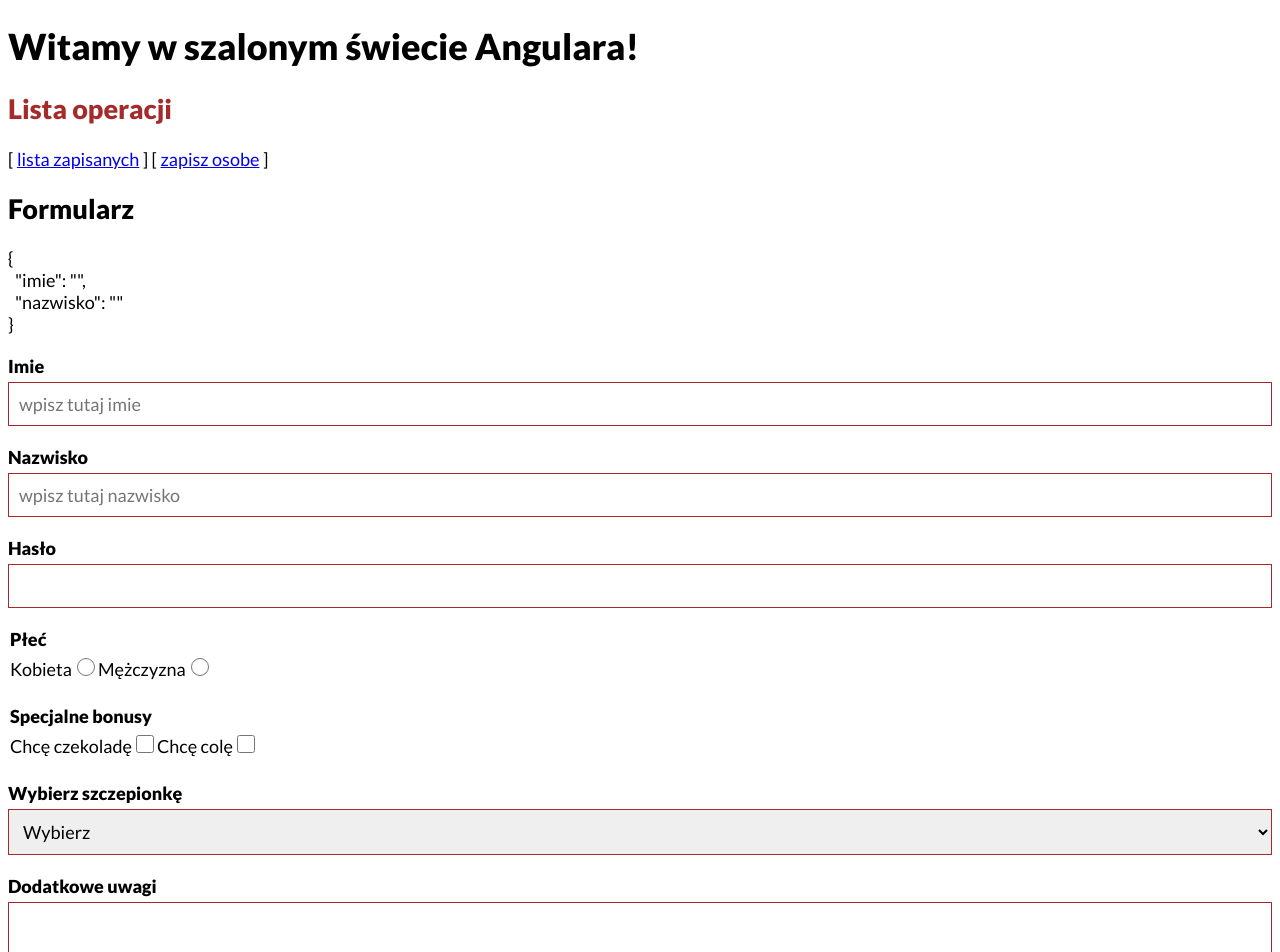
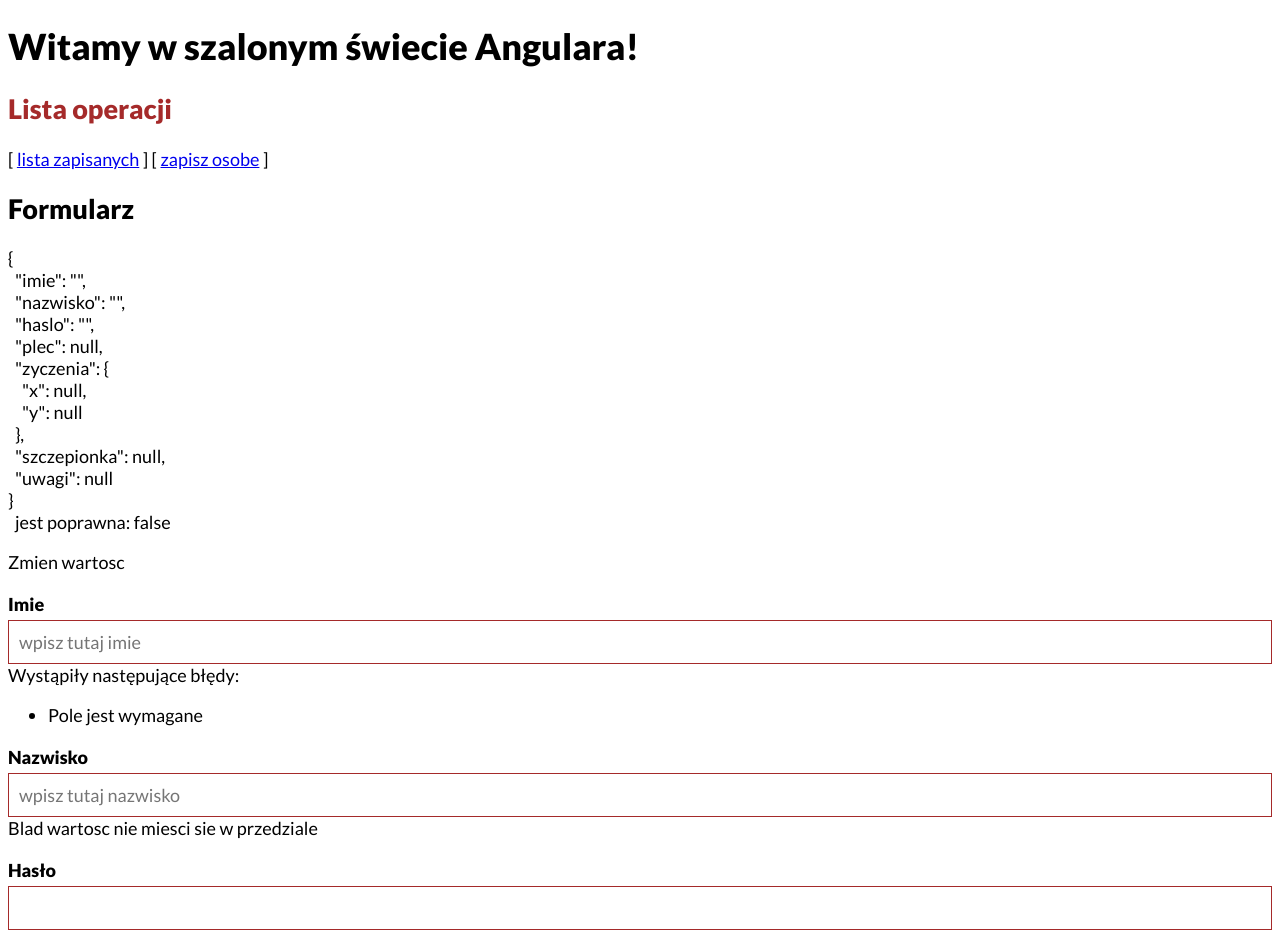
Before and after one commit to hubertmuller/zdjavapol87-angular, an Angular app: page /dodaj in a window 1280 px wide. Shown: the top 952 px of the page. Built offline with nearby package versions, Linux system fonts and the light colour scheme.

Commit message:
formularz2

```diff
--- a/src/app/formularz/formularz.component.html
+++ b/src/app/formularz/formularz.component.html
@@ -2,46 +2,58 @@
 
 <pre>
 {{ forma.value | json }}
+  jest poprawna: {{forma.valid}}
 </pre>
 
 <form [formGroup]="forma" method="get" action="index.html" name="forma">
 
-  <div id="blad"></div>
+  <div (click)="zmien()">Zmien wartosc</div>
 
   <div>
     <label for="imieid">Imie</label>
     <input formControlName="imie" type="text" name="imie" id="imieid" placeholder="wpisz tutaj imie">
+    <div *ngIf="forma.controls.imie.errors">
+      Wystąpiły następujące błędy:
+      <ul>
+      <li *ngIf="forma.controls.imie.errors.required">Pole jest wymagane</li>
+      <li *ngIf="forma.controls.imie.errors.minlength">Pole jest zbyt krótkie</li>
+      <li *ngIf="forma.controls.imie.errors.pattern">Nie spełnia wzorca</li>
+      </ul>
+    </div>
   </div>
 
   <div>
     <label for="nazwiskoid">Nazwisko</label>
     <input formControlName="nazwisko" type="text" name="nazwisko" class="styl1 styl2" id="nazwiskoid" value="Nowak" placeholder="wpisz tutaj nazwisko">
+    <div *ngIf="forma.controls.nazwisko.errors">Blad
+      {{forma.controls.nazwisko.errors.poprawnyprzedzial}}
+      </div>
   </div>
 
   <div>
     <label for="hasloid">Hasło</label>
-    <input type="password" id="hasloid" name="haslo" value="">
+    <input formControlName="haslo" type="password" id="hasloid" name="haslo" value="">
   </div>
 
   <fieldset>
     <legend>Płeć</legend>
     <label for="kid">Kobieta</label>
-    <input type="radio" value="k" id="kid" name="plec">
+    <input formControlName="plec" type="radio" value="k" id="kid" name="plec">
     <label for="kid">Mężczyzna</label>
-    <input type="radio" value="m" id="mid" name="plec">
+    <input formControlName="plec" type="radio" value="m" id="mid" name="plec">
   </fieldset>
 
-  <fieldset >
+  <fieldset [formGroup]="forma.controls.zyczenia">
     <legend>Specjalne bonusy</legend>
     <label for="cid">Chcę czekoladę</label>
-    <input type="checkbox" value="c" id="cid" name="x">
+    <input formControlName="x" type="checkbox" value="c" id="cid" name="x">
     <label for="coid">Chcę colę</label>
-    <input type="checkbox" value="k" id="coid" name="y">
+    <input formControlName="y" type="checkbox" value="k" id="coid" name="y">
   </fieldset>
 
-  <div >
+  <div>
     <label for="szczepionkaid">Wybierz szczepionkę</label>
-    <select name="szczepionka" id="szczepionkaid">
+    <select formControlName="szczepionka" name="szczepionka" id="szczepionkaid">
       <option value="" disabled readonly selected>Wybierz</option>
       <option value="1">Corminaty</option>
       <option value="2">Novawax</option>
@@ -51,7 +63,7 @@
 
   <div >
     <label for="uwagiid">Dodatkowe uwagi</label>
-    <textarea name="komentarz" rows="10" id="uwagiid" cols="40"></textarea>
+    <textarea formControlName="uwagi" name="komentarz" rows="10" id="uwagiid" cols="40"></textarea>
   </div>
 
   <input type="submit" value="Wyślij formularz">
--- a/src/app/formularz/formularz.component.ts
+++ b/src/app/formularz/formularz.component.ts
@@ -1,5 +1,5 @@
 import { Component, OnInit } from '@angular/core';
-import {FormControl, FormGroup} from '@angular/forms';
+import {FormControl, FormGroup, Validators} from '@angular/forms';
 
 @Component({
   selector: 'app-formularz',
@@ -9,13 +9,59 @@ import {FormControl, FormGroup} from '@angular/forms';
 export class FormularzComponent implements OnInit {
 
   public forma = new FormGroup({
-    imie: new FormControl('', {}),
-    nazwisko: new FormControl('', {}),
+    imie: new FormControl('', {validators: [
+      Validators.required,
+      Validators.minLength(5),
+        Validators.pattern(/foo/)
+      ], updateOn: 'blur' }),
+    nazwisko: new FormControl('', {validators: [NaszValidator.wymaganywiek(20, 40)]}),
+    haslo: new FormControl('', {}),
+    plec: new FormControl(null, {}),
+    zyczenia: new FormGroup( {
+      x: new FormControl(null, {}),
+      y: new FormControl(null, {})
+    }),
+    szczepionka: new FormControl(null, {}),
+    uwagi: new FormControl(null, {})
   });
 
   constructor() { }
 
   ngOnInit(): void {
+    this.forma.controls.imie.valueChanges.subscribe(
+      (value) => {
+        if (value === 'Hubert') {
+          console.log('jest!');
+          this.forma.controls.nazwisko.setValue('Muller');
+        }
+      }
+
+    );
+
+    this.forma.valueChanges.subscribe(
+      (value) => {
+        if (value.imie === 'Stefan' && value.nazwisko === 'Nowak') {
+          this.forma.controls.imie.setValue('');
+        }
+      }
+    );
   }
 
+  zmien(): void {
+    this.forma.controls.imie.setValue('Stefan');
+    console.log(this.forma.controls);
+  }
 }
+
+class NaszValidator {
+  static wymaganywiek(dolna: number, gorna: number) {
+    return (control: FormControl) => {
+      const wartosc = control.value;
+      if (dolna <= wartosc && gorna >= wartosc) {
+        return null;
+      } else {
+        return { poprawnyprzedzial : 'wartosc ' + wartosc + ' nie miesci sie w przedziale'};
+      }
+    };
+  }
+}
```
